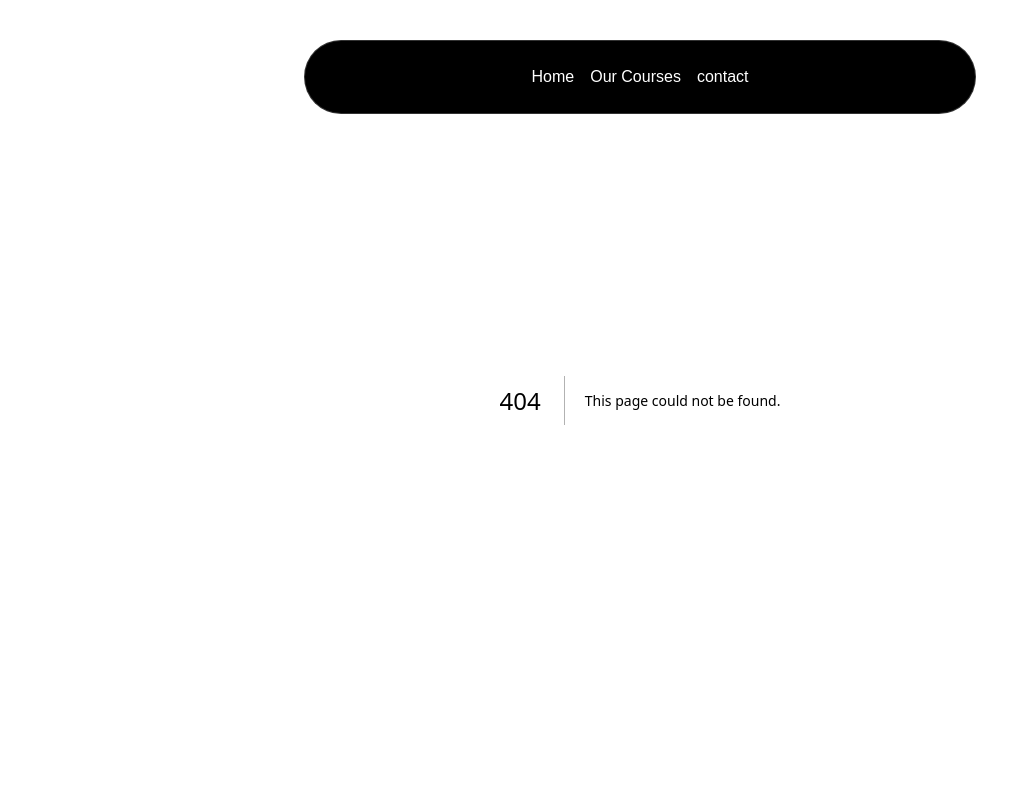
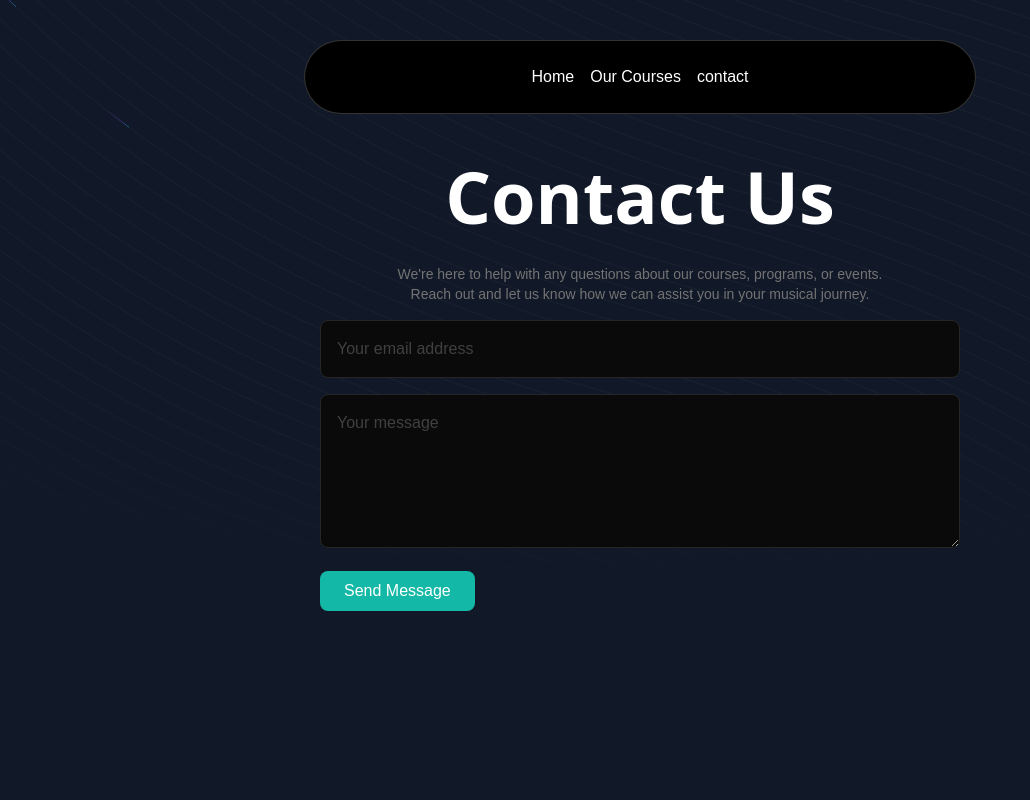
Before and after one commit to hussain-ahmed2/music-academy, a Next.js app: page /contact in a window 1280 px wide. Before the commit this address had no page. Shown: the top 800 px of the page, without its empty margins (0-1030 px from the left). Built offline with nearby package versions, Linux system fonts and the light colour scheme.

Commit message:
create contact route and add content to it

```diff
--- /dev/null
+++ b/src/app/contact/page.tsx
@@ -0,0 +1,62 @@
+"use client";
+
+import React, { FormEvent, useState } from "react";
+import { BackgroundBeams } from "@/components/ui/background-beams";
+
+function MusicSchoolContactUs() {
+	const [email, setEmail] = useState("");
+	const [message, setMessage] = useState("");
+
+	const handleSubmit = (event: FormEvent<HTMLFormElement>) => {
+		event.preventDefault();
+		console.log("Submitted:", { email, message });
+	};
+
+	return (
+		<div className="min-h-screen bg-gray-100 dark:bg-gray-900 py-12 pt-36 relative">
+			{" "}
+			{/* Ensure the container is relative */}
+			{/* BackgroundBeams with adjusted z-index */}
+			<BackgroundBeams className="absolute top-0 left-0 w-full h-full z-0" />
+			{/* Content with higher z-index */}
+			<div className="max-w-2xl mx-auto p-4 relative z-10">
+				{" "}
+				{/* Add relative and z-10 to bring content to the front */}
+				<h1 className="text-lg md:text-7xl text-center font-sans font-bold mb-8 text-white">
+					Contact Us
+				</h1>
+				<p className="text-neutral-500 max-w-lg mx-auto my-2 text-sm text-center">
+					We&apos;re here to help with any questions about our
+					courses, programs, or events. Reach out and let us know how
+					we can assist you in your musical journey.
+				</p>
+				<form onSubmit={handleSubmit} className="space-y-4 mt-4">
+					<input
+						type="email"
+						value={email}
+						onChange={(e) => setEmail(e.target.value)}
+						placeholder="Your email address"
+						className="rounded-lg border border-neutral-800 focus:ring-2 focus:ring-teal-500 w-full p-4 bg-neutral-950 placeholder:text-neutral-700"
+						required
+					/>
+					<textarea
+						value={message}
+						onChange={(e) => setMessage(e.target.value)}
+						placeholder="Your message"
+						className="rounded-lg border border-neutral-800 focus:ring-2 focus:ring-teal-500 w-full p-4 bg-neutral-950 placeholder:text-neutral-700"
+						rows={5}
+						required
+					></textarea>
+					<button
+						type="submit"
+						className="px-6 py-2 rounded-lg bg-teal-500 text-white font-medium hover:bg-teal-600 focus:outline-none focus:ring-2 focus:ring-teal-500 focus:ring-offset-2"
+					>
+						Send Message
+					</button>
+				</form>
+			</div>
+		</div>
+	);
+}
+
+export default MusicSchoolContactUs;
```
